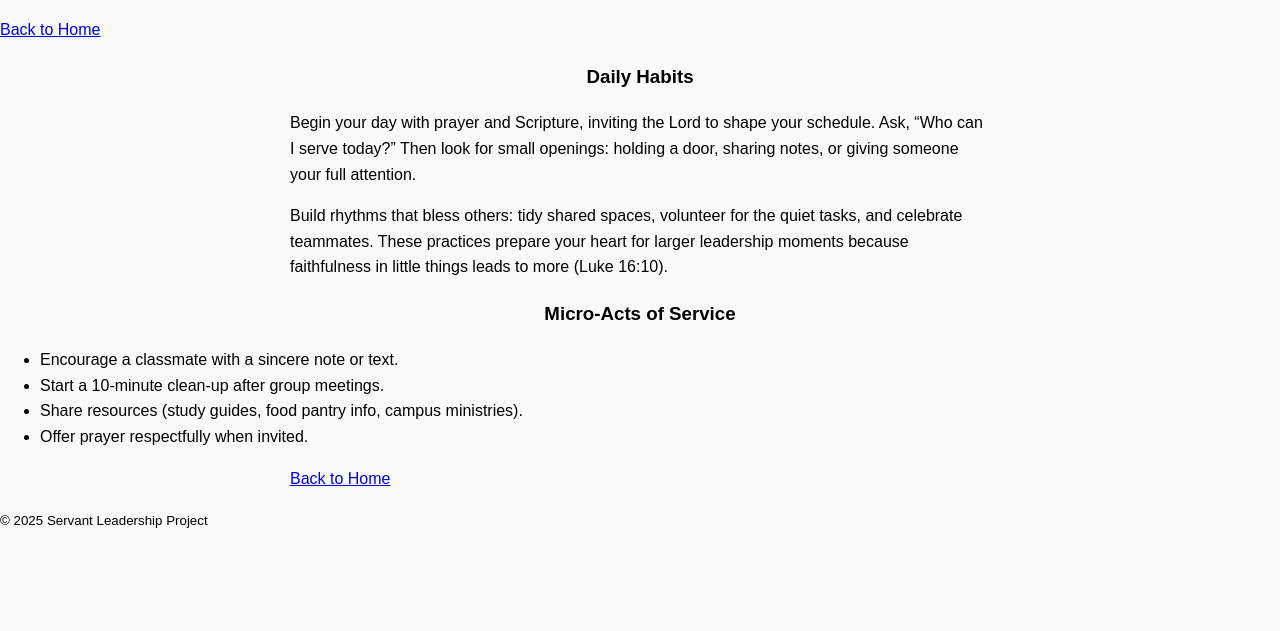
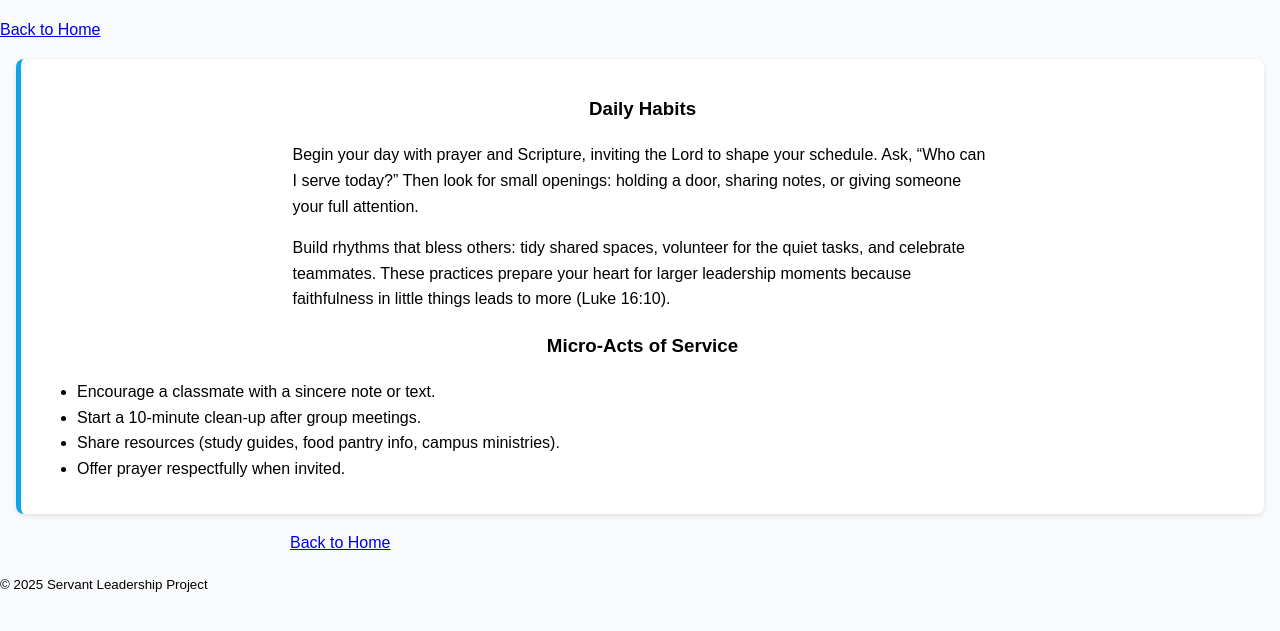
Before and after one commit to nehnasebeer/week-3, a plain HTML site: page page2.html in a window 1280 px wide. Shown: the part 135-766 px from the top of the page. Drawn offline with Linux system fonts and the light colour scheme.

Commit message:
Added commits and IDs to page2.html

```diff
--- a/page2.html
+++ b/page2.html
@@ -3,11 +3,12 @@
 <head>
   <meta charset="UTF-8" />
   <meta name="viewport" content="width=device-width, initial-scale=1" />
+  <title>Servant Leadership — Page 2</title>
   <link rel="stylesheet" href="css/style.css">
-<title>Servant Leadership — Page 2</title>
 </head>
 <body>
-<header>
+
+<header class="page-header">
   <h1>Practical Ways to Serve on Campus</h1>
   <h2>Simple, repeatable habits that reflect Jesus</h2>
   <nav>
@@ -16,8 +17,8 @@
 </header>
 
 
-<main>
-<section aria-labelledby="habits-title">
+<main class="container">
+  <section id="habits" class="content-section card" aria-labelledby="habits-title">
     <h3 id="habits-title">Daily Habits</h3>
     <p>
       Begin your day with prayer and Scripture, inviting the Lord to shape your schedule.
@@ -30,22 +31,18 @@ and celebrate teammates. These practices prepare your heart for larger leadershi
       moments because faithfulness in little things leads to more (Luke 16:10).
     </p>
 
-
-<h3>Micro‑Acts of Service</h3>
-<ul>
+    <h3>Micro-Acts of Service</h3>
+    <ul class="list--bulleted">
       <li>Encourage a classmate with a sincere note or text.</li>
-<li>Start a 10‑minute clean‑up after group meetings.</li>
+      <li>Start a 10-minute clean-up after group meetings.</li>
       <li>Share resources (study guides, food pantry info, campus ministries).</li>
       <li>Offer prayer respectfully when invited.</li>
     </ul>
   </section>
 </main>
 
-
-<footer>
-<p>
-<a href="index.html">Back to Home</a>
-</p>
+<footer class="page-footer">
+  <p><a href="index.html">Back to Home</a></p>
   <small>&copy; 2025 Servant Leadership Project</small>
 </footer>
 </body>
```
Lines whose indentation alone changed are shown as unchanged.
